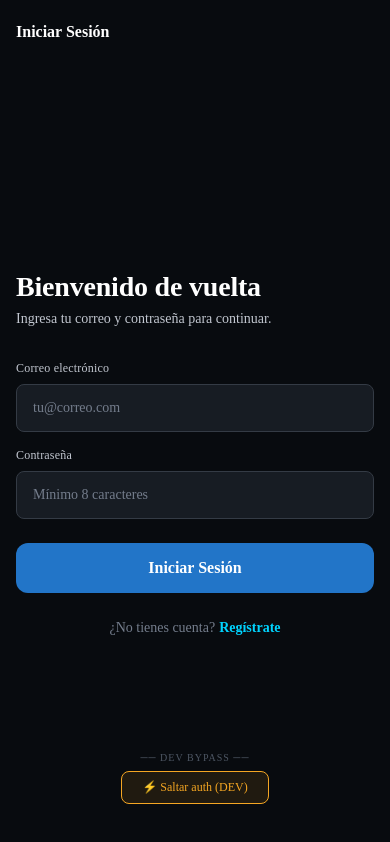
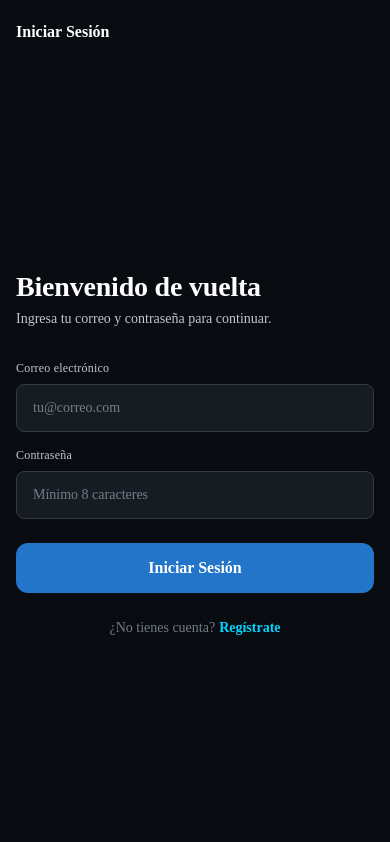
Before and after one commit to BrainSort/brainsort-app, a React Native app: screen /Profile in a window 390 px wide. Built offline with nearby package versions, Linux system fonts and the light colour scheme; no server answers.

Commit message:
fix(frontend): add navigation back buttons and remove DEV bypass

```diff
--- a/src/navigation/AppNavigator.tsx
+++ b/src/navigation/AppNavigator.tsx
@@ -45,33 +45,6 @@ const styles = StyleSheet.create({
     fontSize: FontSizes.lg,
     color: DarkText.muted,
   },
-  // DEV BYPASS — visible solo en __DEV__ (se elimina en builds de producción)
-  devBypass: {
-    position: 'absolute',
-    bottom: 40,
-    alignSelf: 'center',
-    alignItems: 'center',
-    gap: 8,
-  },
-  devLabel: {
-    fontFamily: FontFamilies.regular,
-    fontSize: FontSizes.xs,
-    color: DarkText.disabled,
-    letterSpacing: 1,
-  },
-  devButton: {
-    paddingHorizontal: 20,
-    paddingVertical: 8,
-    borderRadius: 8,
-    borderWidth: 1,
-    borderColor: '#F5A623',
-    backgroundColor: 'rgba(245,166,35,0.1)',
-  },
-  devButtonText: {
-    fontFamily: FontFamilies.medium,
-    fontSize: FontSizes.sm,
-    color: '#F5A623',
-  },
 });
 
 // ─── Splash loader ────────────────────────────────────────────────────────────
@@ -114,21 +87,6 @@ function RootNavigator() {
     // eslint-disable-next-line react-hooks/exhaustive-deps
   }, []);
 
-  // ─── DEV: Inyectar sesión falsa sin tocar el backend ──────────────────────
-  // __DEV__ = true en Expo dev server, false en producción (Metro lo elimina).
-  const handleDevLogin = () => {
-    setAuth(
-      {
-        id: 'dev-001',
-        nombre: 'Dev User',
-        correo: 'dev@brainsort.app',
-        rol: 'Estudiante',
-      },
-      { accessToken: 'dev-token', refreshToken: 'dev-refresh' },
-      'usuario',
-    );
-  };
-
   // Mientras se restaura la sesión, mostrar splash
   if (isLoading) {
     return <SplashLoader />;
@@ -137,21 +95,6 @@ function RootNavigator() {
   return (
     <>
       {isAuthenticated ? <AuthenticatedNavigator /> : <AuthNavigator />}
-
-      {/* Botón flotante DEV — solo aparece en modo desarrollo y sin sesión */}
-      {__DEV__ && !isAuthenticated && (
-        <View style={styles.devBypass} pointerEvents="box-none">
-          <Text style={styles.devLabel}>── DEV BYPASS ──</Text>
-          <TouchableOpacity
-            style={styles.devButton}
-            onPress={handleDevLogin}
-            accessibilityLabel="Saltar autenticación (solo desarrollo)"
-            testID="btn-dev-login"
-          >
-            <Text style={styles.devButtonText}>⚡ Saltar auth (DEV)</Text>
-          </TouchableOpacity>
-        </View>
-      )}
     </>
   );
 }
--- a/src/screens/gamification/ExerciseScreen.tsx
+++ b/src/screens/gamification/ExerciseScreen.tsx
@@ -23,7 +23,9 @@ import {
   StyleSheet,
   ScrollView,
   TouchableOpacity,
+  TouchableOpacity,
 } from 'react-native';
+import { useNavigation } from '@react-navigation/native';
 import { NativeStackScreenProps } from '@react-navigation/native-stack';
 import { useAlgorithm } from '../../hooks/useAlgorithm';
 import { SafeAreaWrapper } from '../../components/layout/SafeAreaWrapper';
@@ -252,6 +254,7 @@ const ExerciseSimulationCard: React.FC<{ algoritmoId: string }> = ({ algoritmoId
 export const ExerciseScreen: React.FC<Props> = ({ route }) => {
   const params = route.params as ExerciseScreenParams;
   const algoritmoId = params?.algoritmoId;
+  const navigation = useNavigation();
 
   const {
     ejercicios,
@@ -282,7 +285,11 @@ export const ExerciseScreen: React.FC<Props> = ({ route }) => {
   if (!ejercicios || ejercicios.length === 0) {
     return (
       <SafeAreaWrapper>
-        <Header title="Ejercicios" showBackButton />
+        <Header
+          title="Ejercicios"
+          showBackButton
+          onBackPress={() => navigation.goBack()}
+        />
         <View style={styles.center}>
           <Text style={styles.emptyText}>No hay ejercicios disponibles para este algoritmo</Text>
         </View>
@@ -292,7 +299,11 @@ export const ExerciseScreen: React.FC<Props> = ({ route }) => {
 
   return (
     <SafeAreaWrapper>
-      <Header title="Ejercicio" showBackButton />
+      <Header
+        title="Ejercicio"
+        showBackButton
+        onBackPress={() => navigation.goBack()}
+      />
       <ScrollView style={styles.scroll} contentContainerStyle={styles.scrollContent}>
         {ejercicios.map((ejercicio) => (
           <View key={ejercicio.id} style={styles.exerciseBlock}>
--- a/src/screens/profile/ProfileScreen.tsx
+++ b/src/screens/profile/ProfileScreen.tsx
@@ -59,35 +59,6 @@ import {
 import type { ProfileStackParamList } from '../../navigation/ProfileStackNavigator';
 import type { UsuarioProgreso } from '../../services/progress.service';
 
-// ─── Datos mock para DEV ──────────────────────────────────────────────────────
-
-/**
- * Progreso de ejemplo para usar cuando el backend no está disponible.
- * Consistente con el patrón DEV BYPASS de AppNavigator.tsx.
- */
-const PROGRESO_DEV_MOCK: UsuarioProgreso = {
-  puntosTotales: 350,
-  nivelActual: 5,
-  rachaDias: 4,
-  posicionRanking: 12,
-  ultimaActividad: new Date().toISOString(),
-  insignias: [
-    {
-      nombre: 'Primer Paso',
-      imagen: '🥇',
-      fechaObtencion: new Date(Date.now() - 7 * 24 * 60 * 60 * 1000).toISOString(),
-    },
-    {
-      nombre: 'Explorador',
-      imagen: '🧭',
-      fechaObtencion: new Date(Date.now() - 3 * 24 * 60 * 60 * 1000).toISOString(),
-    },
-  ],
-  simulacionesCompletadas: 8,
-  ejerciciosCorrectos: 15,
-  ejerciciosTotales: 20,
-};
-
 // ─── Tipos de Navegación ──────────────────────────────────────────────────────
 
 type ProfileNavProp = NativeStackNavigationProp<ProfileStackParamList, 'Profile'>;
@@ -111,8 +82,8 @@ export const ProfileScreen: React.FC = () => {
   const [isSaving, setIsSaving] = useState(false);
   const [localName, setLocalName] = useState<string | null>(null);
 
-  // Usar datos reales o fallback a mock en DEV
-  const datosProgreso = progreso ?? (__DEV__ ? PROGRESO_DEV_MOCK : undefined);
+  // Usar datos reales de la API
+  const datosProgreso = progreso;
   const nombreMostrado = localName ?? usuario?.nombre ?? '';
 
   // ─── Handlers ──────────────────────────────────────────────────────────────
@@ -121,7 +92,7 @@ export const ProfileScreen: React.FC = () => {
     if (!editedName.trim()) return;
     setIsSaving(true);
     try {
-      await apiClient.patch('/api/users/me', { nombre: editedName });
+      await apiClient.patch('/users/me', { nombre: editedName });
       setLocalName(editedName);
       setIsEditing(false);
     } catch (error) {
@@ -183,7 +154,7 @@ export const ProfileScreen: React.FC = () => {
           <View style={styles.avatarContainer}>
             <View style={styles.avatar}>
               <Text style={styles.avatarText}>
-                {nombreMostrado.charAt(0).toUpperCase()}
+                {nombreMostrado ? nombreMostrado.charAt(0).toUpperCase() : '?'}
               </Text>
             </View>
             {/* Tier badge superpuesto */}
@@ -328,12 +299,6 @@ export const ProfileScreen: React.FC = () => {
           />
         </View>
 
-        {/* DEV: Indicador de datos mock */}
-        {__DEV__ && !progreso && (
-          <View style={styles.devBanner}>
-            <Text style={styles.devText}>⚡ DEV — Mostrando datos de ejemplo (sin backend)</Text>
-          </View>
-        )}
       </ScrollView>
     </SafeAreaWrapper>
   );
--- a/src/screens/profile/SettingsScreen.tsx
+++ b/src/screens/profile/SettingsScreen.tsx
@@ -20,8 +20,10 @@ import {
   Text,
   StyleSheet,
   ScrollView,
+  ScrollView,
   TouchableOpacity,
 } from 'react-native';
+import { useNavigation } from '@react-navigation/native';
 import { SafeAreaWrapper } from '../../components/layout/SafeAreaWrapper';
 import { Header } from '../../components/layout/Header';
 import { Button } from '../../components/common/Button';
@@ -43,9 +45,15 @@ import { Spacing, SpacingAlias, BorderRadius } from '../../styles/spacing';
  * <SettingsScreen />
  */
 export const SettingsScreen: React.FC = () => {
+  const navigation = useNavigation();
+
   return (
     <SafeAreaWrapper>
-      <Header title="Configuración" showBackButton />
+      <Header
+        title="Configuración"
+        showBackButton
+        onBackPress={() => navigation.goBack()}
+      />
       <ScrollView style={styles.scroll} contentContainerStyle={styles.scrollContent}>
         {/* Appearance */}
         <View style={styles.card}>
```
Also changed, not shown: 1 other file (tests, documents, lock files or other folders).
